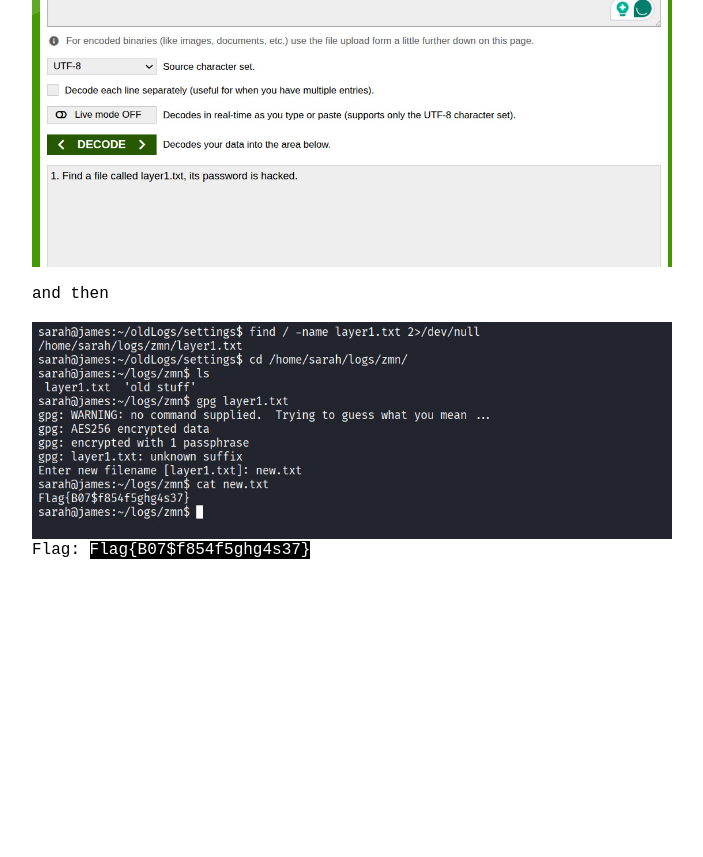
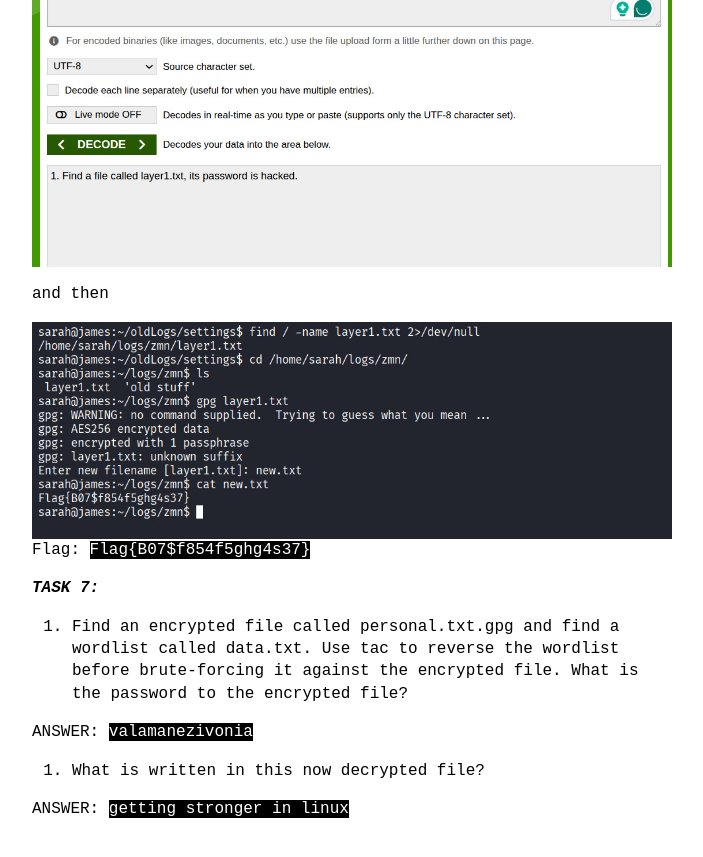
Before and after one commit to mahidulhq/mahidulhq.github.io, a Jekyll site: the page built from _posts/2026-02-09-thm-lst.md, in a window 1280 px wide and 900 px high, scrolled down 9133 px. Shown: the top 857 px of the window, without its empty margins (288-991 px from the left). Built offline with Jekyll 4.4.1, drawn with Linux system fonts in a browser that asks for light colours; our own code applies the rules of GitHub Pages for plain Markdown files; before the commit the page ends 9774 px from its top, so only the background shows below that.

Commit message:
UPDATE LST WRITEUP

```diff
--- a/_posts/2026-02-09-thm-lst.md
+++ b/_posts/2026-02-09-thm-lst.md
@@ -262,3 +262,13 @@ and then
 
 ![image](/assets/images/screenshots/1000.jpg)
 Flag: `Flag{B07$f854f5ghg4s37}`
+
+***TASK 7:***
+
+1. Find an encrypted file called personal.txt.gpg and find a wordlist called data.txt. Use tac to reverse the wordlist before brute-forcing it against the encrypted file. What is the password to the encrypted file?
+
+ANSWER: `valamanezivonia`
+
+2. What is written in this now decrypted file?
+
+ANSWER: `getting stronger in linux`
```
